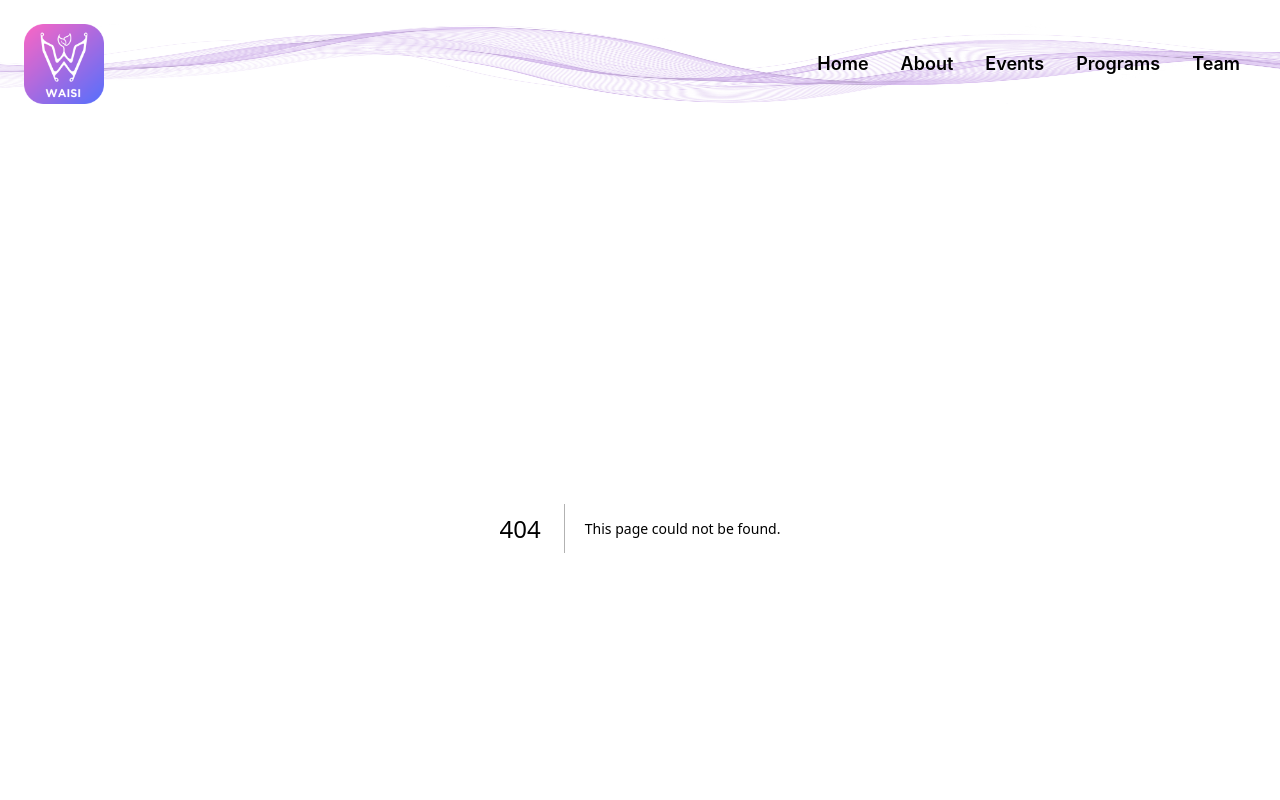
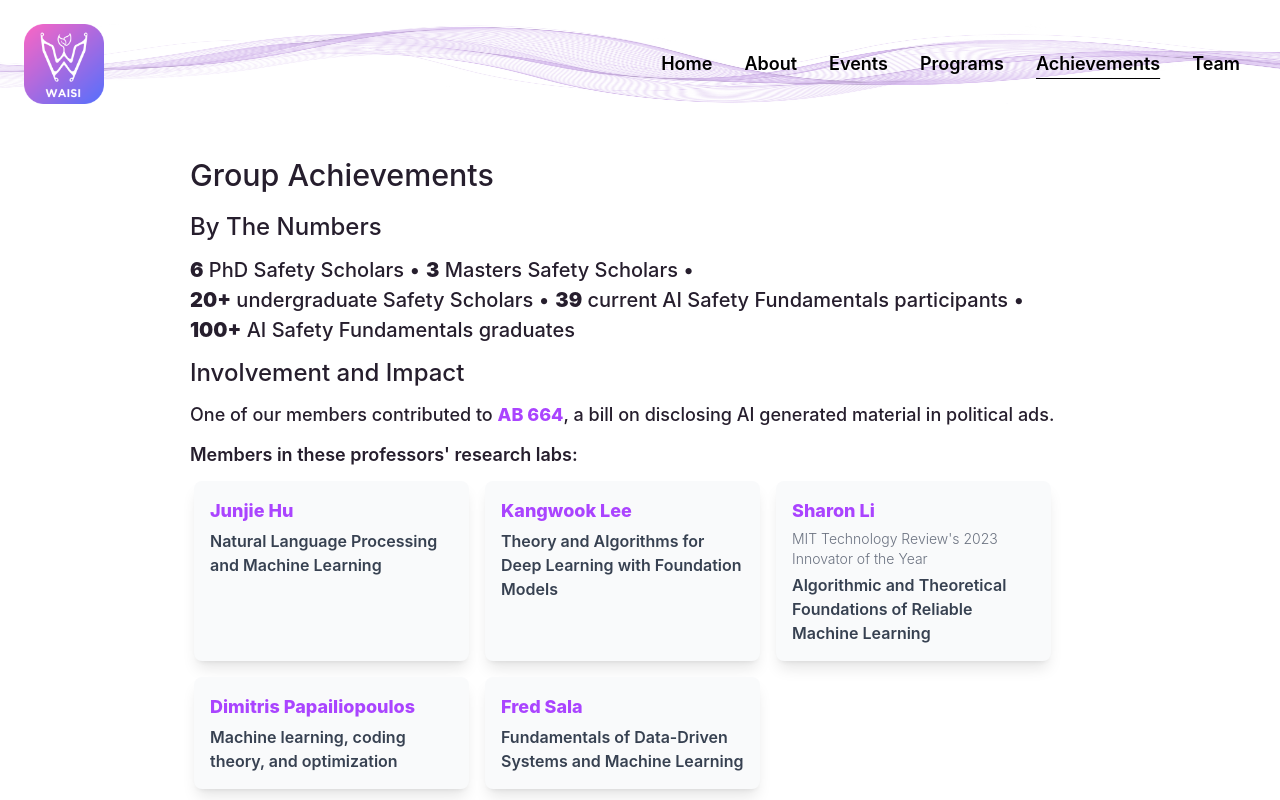
Before and after one commit to aisafetyuw/waisi.org, a Next.js app: page /achievements in a window 1280 px wide. Before the commit this address had no page. Shown: the top 800 px of the page. Built offline with nearby package versions, Linux system fonts and the light colour scheme.

Commit message:
Create achievements page

```diff
--- /dev/null
+++ b/src/app/achievements/page.tsx
@@ -0,0 +1,72 @@
+import Professor from "@/components/prof";
+import { ProfProps } from "@/types";
+
+export default function Achievements() {
+    const profs: ProfProps[] = [
+        {
+            name: "Sharon Li",
+            link: "https://pages.cs.wisc.edu/~sharonli/",
+            focus: "Algorithmic and Theoretical Foundations of Reliable Machine Learning",
+            extra: "MIT Technology Review's 2023 Innovator of the Year",
+        },
+        {
+            name: "Fred Sala",
+            link: "https://pages.cs.wisc.edu/~fredsala/",
+            focus: "Fundamentals of Data-Driven Systems and Machine Learning",
+        },
+        {
+            name: "Kangwook Lee",
+            link: "https://kangwooklee.com/",
+            focus: "Theory and Algorithms for Deep Learning with Foundation Models",
+        },
+        {
+            name: "Junjie Hu",
+            link: "https://junjiehu.github.io/",
+            focus: "Natural Language Processing and Machine Learning",
+        },
+        {
+            name: "Dimitris Papailiopoulos",
+            link: "https://papail.io/",
+            focus: "Machine learning, coding theory, and optimization",
+        },
+    ];
+
+    return (
+        <div id="achievements" className="page">
+            <h2>Group Achievements</h2>
+            <h3>By The Numbers</h3>
+            <ul id="stats">
+                <li>
+                    <span className="stat-num">6</span> PhD Safety Scholars
+                </li>
+                <li>
+                    <span className="stat-num">3</span> Masters Safety Scholars
+                </li>
+                <li>
+                    <span className="stat-num">20+</span> undergraduate Safety Scholars
+                </li>
+                <li>
+                    <span className="stat-num">39</span> current AI Safety Fundamentals participants
+                </li>
+                <li>
+                    <span className="stat-num">100+</span> AI Safety Fundamentals graduates
+                </li>
+            </ul>
+            <h3>Involvement and Impact</h3>
+            {/* TODO <p>
+                Research groups with members hosted by WAISI for speaker events:
+            </p> */}
+            <p className="mb-3 text-lg">
+                One of our members contributed to <a target="_blank" className="link" href="https://docs.legis.wisconsin.gov/2023/proposals/reg/asm/bill/ab664">AB 664</a>, a bill on disclosing AI generated material in political ads.
+            </p>
+            <h4 className="mb-3 font-semibold text-lg">
+                Members in these professors' research labs:
+            </h4>
+            <div className="grid grid-cols-1 sm:grid-cols-2 md:grid-cols-3 lg:grid-cols-3 gap-4 m-1 mb-8">
+                {profs.sort((a, b) => a.name.split(' ')[1].toLowerCase().localeCompare(b.name.split(' ')[1].toLowerCase())) // sort by last name
+                      .map(prof => <Professor link={prof.link} name={prof.name} extra={prof.extra} focus={prof.focus} />)}
+            </div>
+            {/* TODO <h3>Alumni</h3> */}
+        </div>
+    );
+}
--- a/src/components/nav.tsx
+++ b/src/components/nav.tsx
@@ -15,6 +15,7 @@ function MobileNav({open, setOpen, pathname}: MobileNavProps) {
         <a href="/about" className={`text-2xl font-semibold my-4 ${pathname=="/about" ? "underline" : ""}`}>About</a>
         <a href="/events" className={`text-2xl font-semibold my-4 ${pathname=="/events" ? "underline" : ""}`}>Events</a>
         <a href="/programs" className={`text-2xl font-semibold my-4 ${pathname=="/programs" ? "underline" : ""}`}>Programs</a>
+        <a href="/achievements" className={`text-2xl font-semibold my-4 ${pathname=="/achievements" ? "underline" : ""}`}>Achievements</a>
         <a href="/team" className={`text-2xl font-semibold my-4 ${pathname=="/team" ? "underline" : ""}`}>Team</a>
       </div>
     </div>
@@ -53,6 +54,7 @@ export default function Nav() {
           <Link href="/about" className={`p-2 ${pathname=="/about" ? "underline" : ""}`}>About</Link>
           <Link href="/events" className={`p-2 ${pathname=="/events" ? "underline" : ""}`}>Events</Link>
           <Link href="/programs" className={`p-2 ${pathname=="/programs" ? "underline" : ""}`}>Programs</Link>
+          <Link href="/achievements" className={`p-2 ${pathname=="/achievements" ? "underline" : ""}`}>Achievements</Link>
           <Link href="/team" className={`p-2 ${pathname=="/team" ? "underline" : ""}`}>Team</Link>
         </div>
 
--- /dev/null
+++ b/src/components/prof.tsx
@@ -0,0 +1,15 @@
+import { ProfProps } from "@/types";
+
+export default function Professor({ name, link, focus, extra }: ProfProps) {
+    return (
+      <div className="transform transition-transform hover:scale-105 member bg-gray-50 shadow-lg rounded-lg p-4 h-full">
+        <div className="">
+          <div className="text-lg font-semibold">
+            <a href={link} target="_blank">{name}</a>
+          </div>
+          {extra && <div className="text-gray-500 mt-1 text-sm font-light">{extra}</div>}
+          <div className="text-gray-700 mt-1 font-semibold">{focus}</div>
+        </div>
+      </div>
+    );
+}
--- a/src/styles/globals.css
+++ b/src/styles/globals.css
@@ -108,8 +108,16 @@ h1, h2, h3 {
     font-size: 1.25em;
 }
 
-#about a, #programs a, .location, .event-description a, #headline a {
+#about a, #achievements a, #programs a, .location, .event-description a, #headline a {
     color: rgb(170, 68, 255);
+}
+
+#achievements a {
+    font-weight: 800;
+}
+
+#achievements p, #achievements ul {
+    font-weight: 450;
 }
 
 #programs .waisi-button {
@@ -120,7 +128,7 @@ h1, h2, h3 {
     background-image: linear-gradient(to top right, #7d618c, #4a3b4c);
 }
 
-#about a:hover, #programs a:hover, .event-description a:hover {
+#about a:hover, #achievements a:hover, #programs a:hover, .event-description a:hover {
     text-decoration: underline;
 }
 
@@ -166,3 +174,29 @@ h1, h2, h3 {
     background-position: 0;
     animation: gradientshift 6s ease infinite;
 }
+
+
+
+#stats {
+    font-size: 1.25em;
+    font-weight: 700;
+    list-style: none;
+    padding: 0;
+}
+
+.stat-num {
+    font-weight: 900;
+}
+
+#stats li {
+    display: inline-block;
+    margin-right: 6px;
+}
+
+#stats li:after {
+    content: " • ";
+}
+
+#stats li:last-child:after {
+    content: "";
+}
```
Also changed, not shown: src/types.ts (+7 -0 lines).
